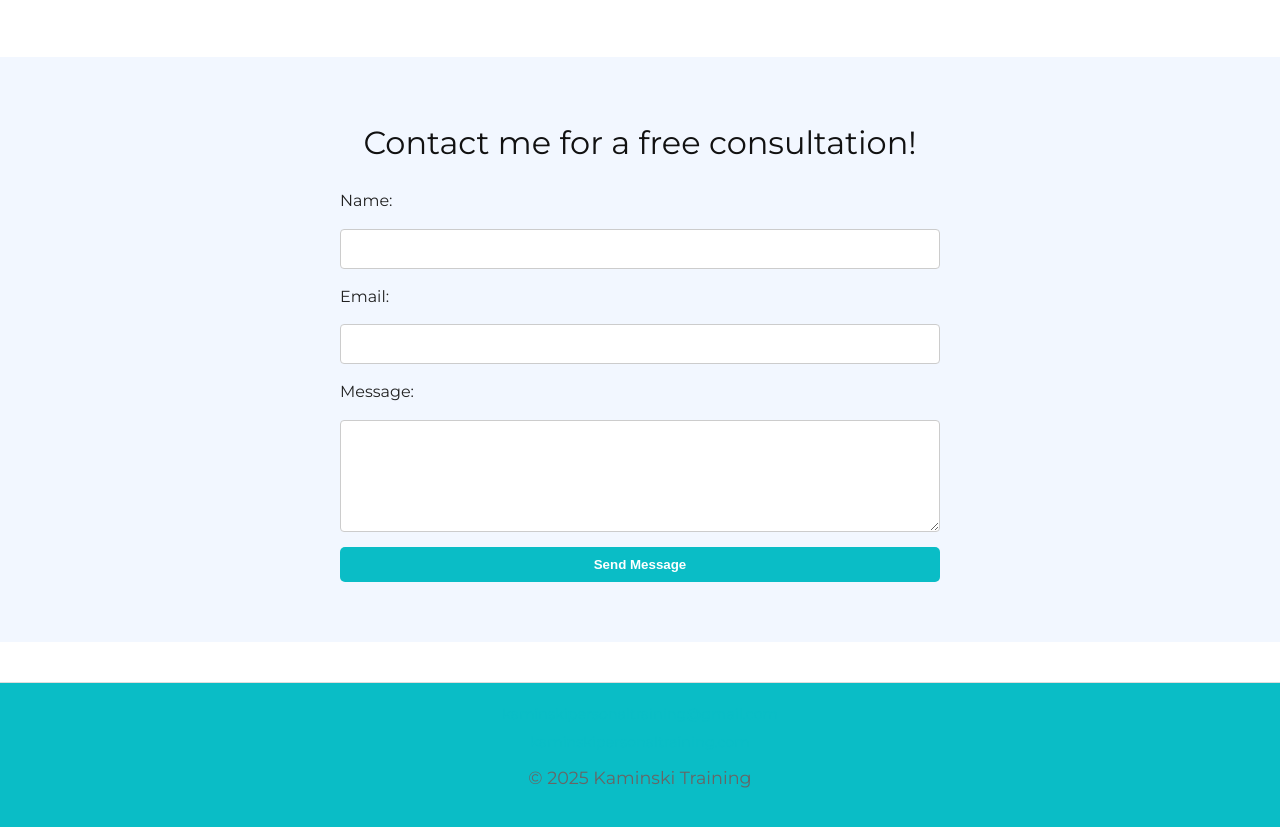
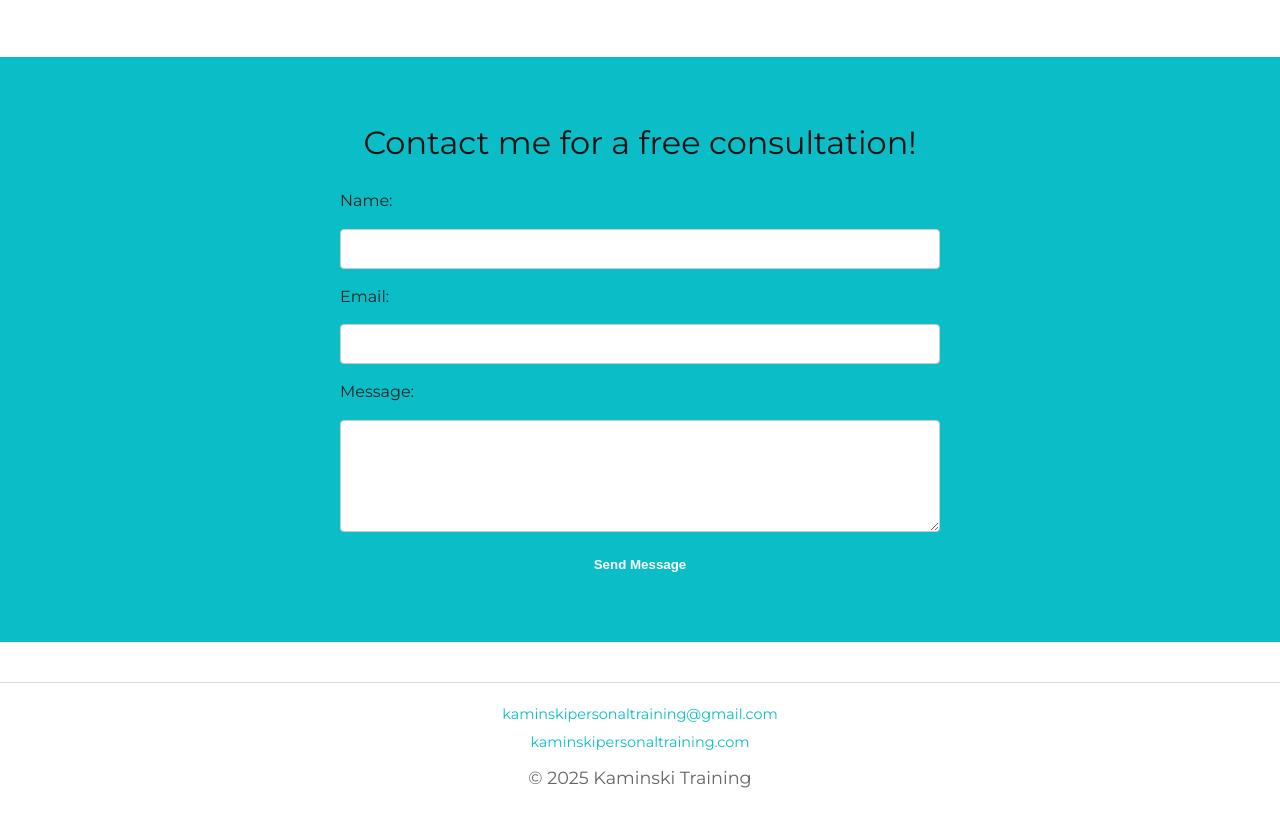
Before and after one commit to koopakam47/pt-website, a plain HTML site: page index.html in a window 1280 px wide. Shown: the part 1279-2106 px from the top of the page. Drawn offline with Linux system fonts and the light colour scheme; a script that the page names is missing.

Commit message:
v3: Adjust color palette for updated branding

```diff
--- a/css/styles.css
+++ b/css/styles.css
@@ -310,7 +310,7 @@ p {
 /* Contact Section */
 .contact-section {
   width: 100vw;
-  background-color: rgba(0, 100, 255, 0.05); /* light tint */
+  background-color: rgb(10, 189, 198); /* light tint */
   padding: 60px 20px;
   box-sizing: border-box;
 }
@@ -358,7 +358,7 @@ footer {
   text-align: center;
   padding: 20px;
   margin-top: 40px;
-  background-color: rgb(10, 189, 198);
+  background-color: #ffffff;
   border-top: 1px solid #ddd;
   font-size: 0.9rem;
   color: #666;
```
